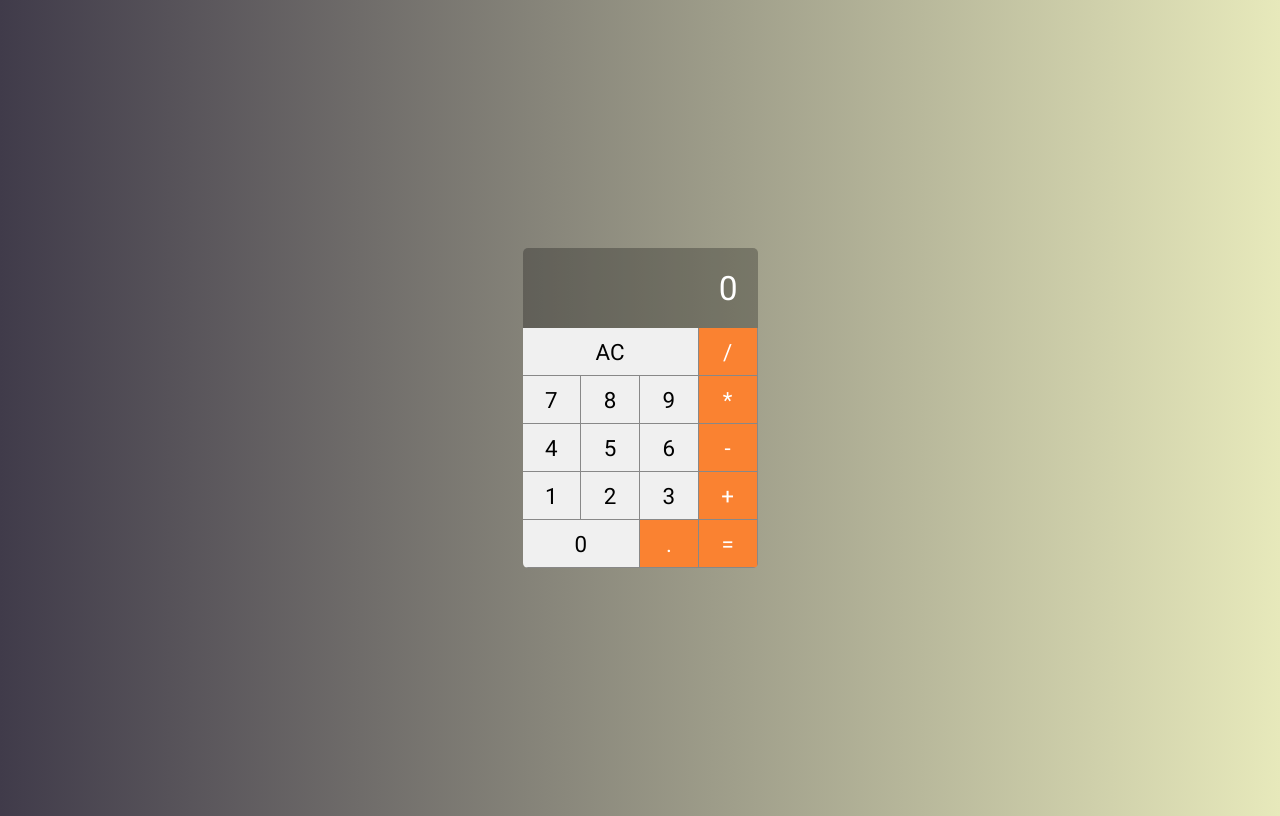
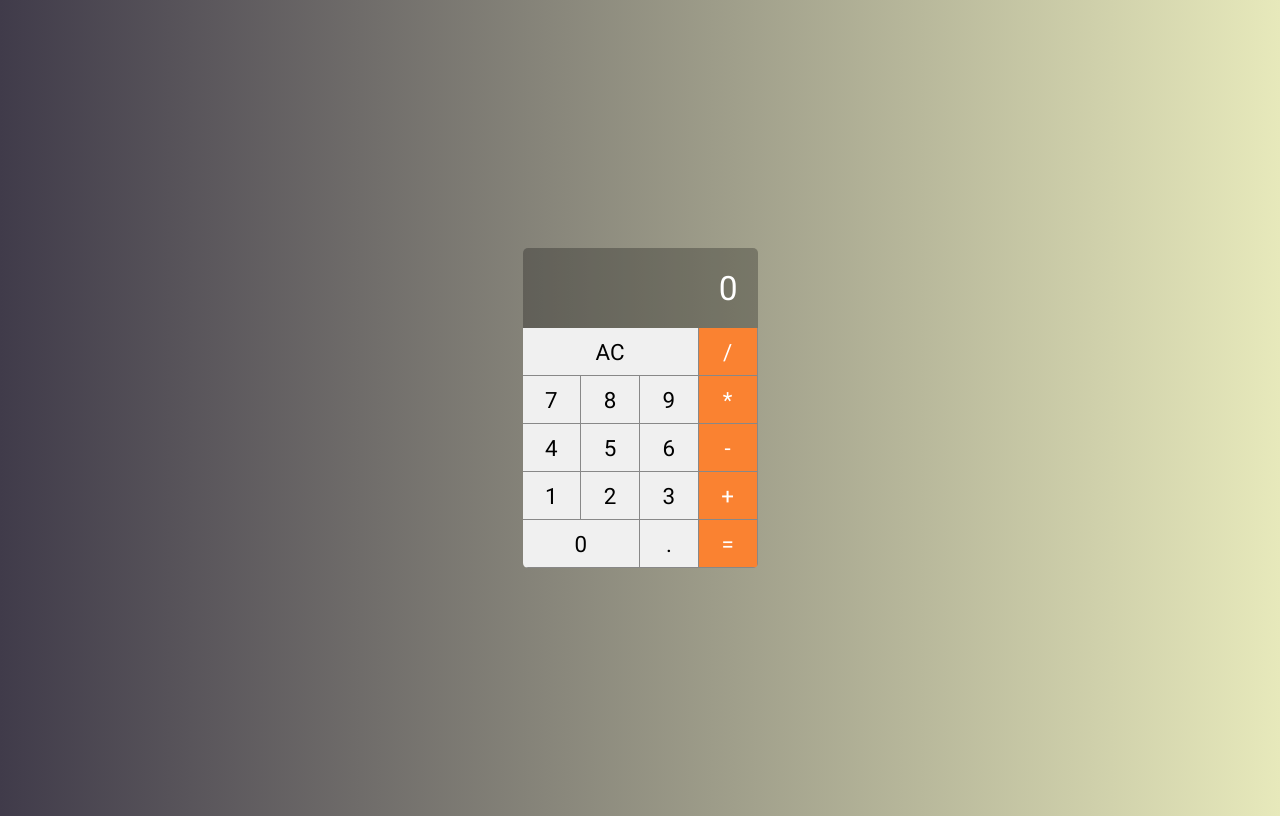
Before and after one commit to cirvto/calculator, a React (Create React App) app: page / in a window 1280 px wide. Built offline with nearby package versions, Linux system fonts and the light colour scheme.

Commit message:
Adicionando lógica de cálculos e mudanças de estados do componente display

```diff
--- a/src/main/Calculator.jsx
+++ b/src/main/Calculator.jsx
@@ -3,7 +3,17 @@
 import Button from '../components/Button'
 import Display from '../components/Display'
 
+const initialState = {
+    displayValue: '0',
+    clearDisplay: false,
+    operation: null,
+    values: [0, 0],
+    current: 0
+}
+
 export default class Calculator extends Component {
+
+    state = { ...initialState }
 
     constructor(props) {
         super(props)
@@ -14,7 +24,7 @@
     }
 
     clearMemory() {
-        console.log('clear')
+        this.setState({ ...initialState })
     }
 
     setOperation(operation) {
@@ -22,13 +32,30 @@
     }
 
     addDigit(n) {
-        console.log(n)
+        if ( n === '.' && this.state.displayValue.includes('.')) {
+            return
+        }
+
+        const clearDisplay = this.state.displayValue === '0' || this.state.clearDisplay
+        const currentValue = clearDisplay ? '' : this.state.displayValue
+        const displayValue = currentValue + n
+        this.setState({ displayValue, clearDisplay: false })
+
+        if (n !== '.') {
+            const i = this.state.current
+            const newValue = parseFloat(displayValue)
+            const values = [ ...this.state.values ]
+            values[i] = newValue
+            this.setState({ values })
+            console.log(values)
+
+        }
     }
 
     render() {
         return (
             <div className='Calculator'>
-                <Display value={0}/>
+                <Display value={this.state.displayValue }/>
                 <Button label='AC' click={this.clearMemory} Triple/>
                 <Button label='/'  click={this.setOperation} Operation/>
                 <Button label='7' click={this.addDigit}/>
@@ -44,7 +71,7 @@
                 <Button label='3' click={this.addDigit}/>
                 <Button label='+' click={this.setOperation} Operation/>
                 <Button label='0' click={this.addDigit} Double/>
-                <Button label='.' click={this.setOperation} Operation/>
+                <Button label='.' click={this.addDigit}/>
                 <Button label='=' click={this.setOperation} Operation/>
             </div>
         )
```
